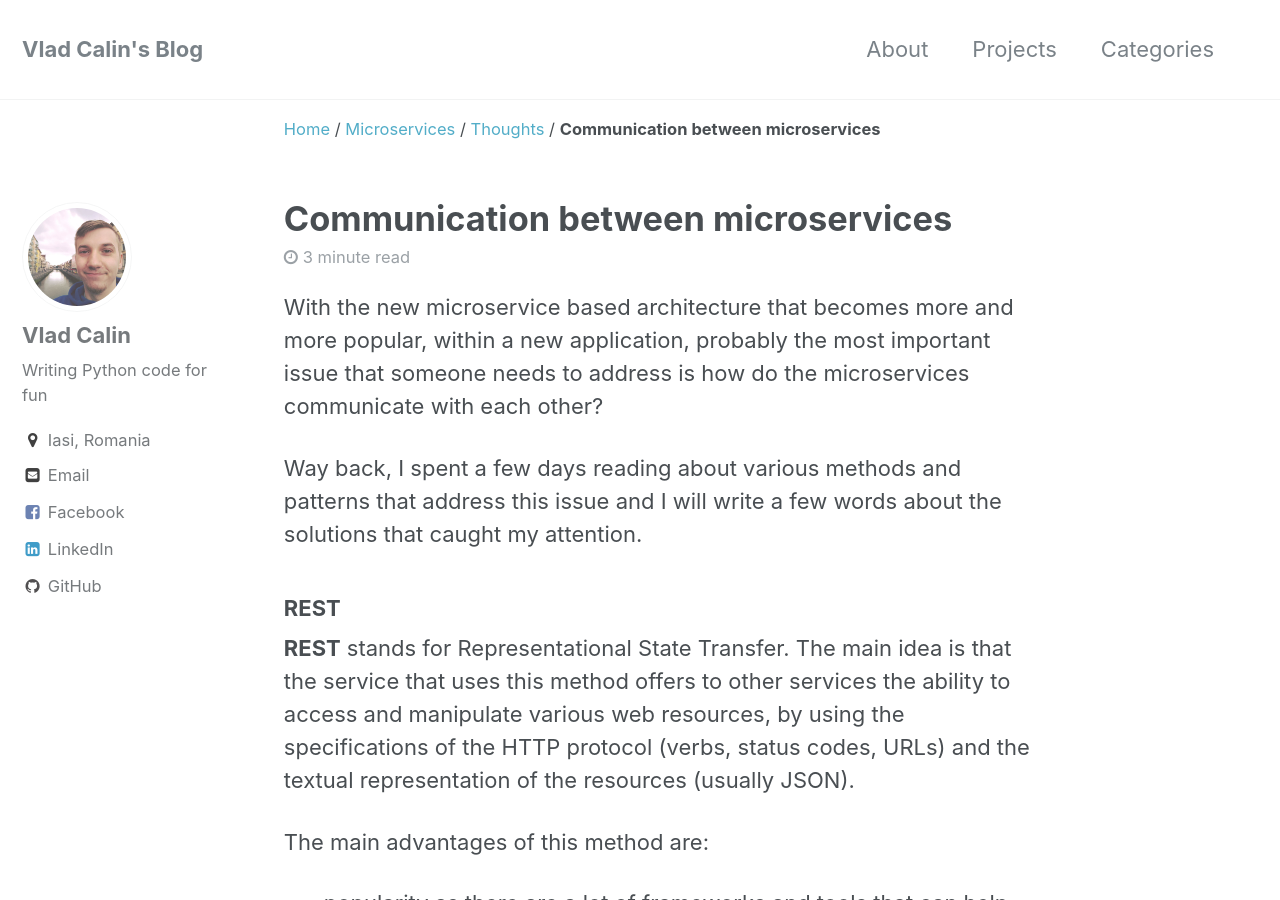
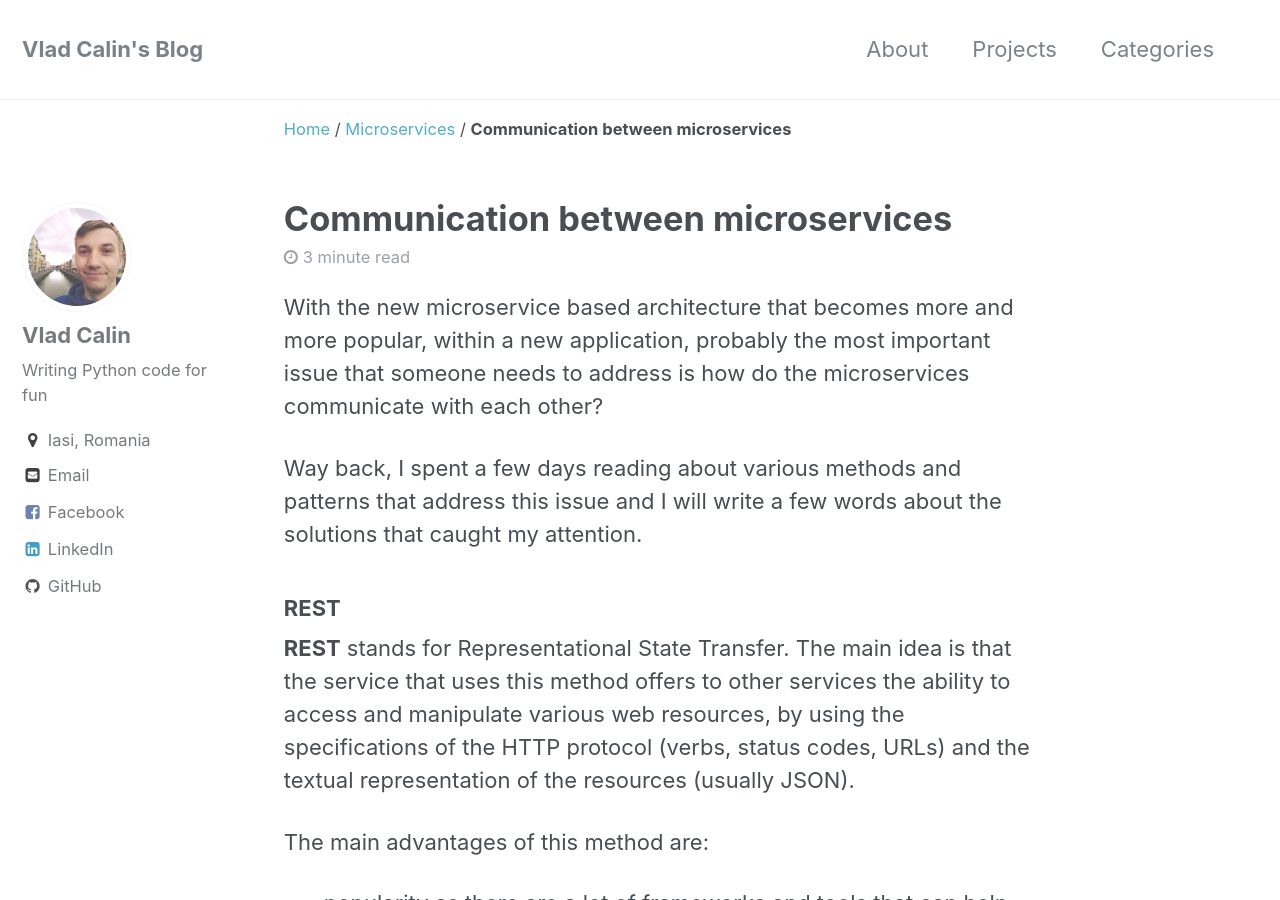
Before and after one commit to vladcalin/vladcalin.github.io, a Jekyll site: the page built from _posts/2017-04-27-communication-between-microservices.md, in a window 1280 px wide and 900 px high. Built offline with Jekyll 4.4.1, drawn with Linux system fonts in a browser that asks for light colours; comment, search, counter and statistics services are not loaded.

Commit message:
removed category from post

```diff
--- a/_posts/2017-04-27-communication-between-microservices.md
+++ b/_posts/2017-04-27-communication-between-microservices.md
@@ -1,8 +1,6 @@
 ---
 title: Communication between microservices
-categories:
-  - Microservices
-  - Thoughts
+category: Microservices
 ---
 
 With the new microservice based architecture that becomes more and more popular,
```
